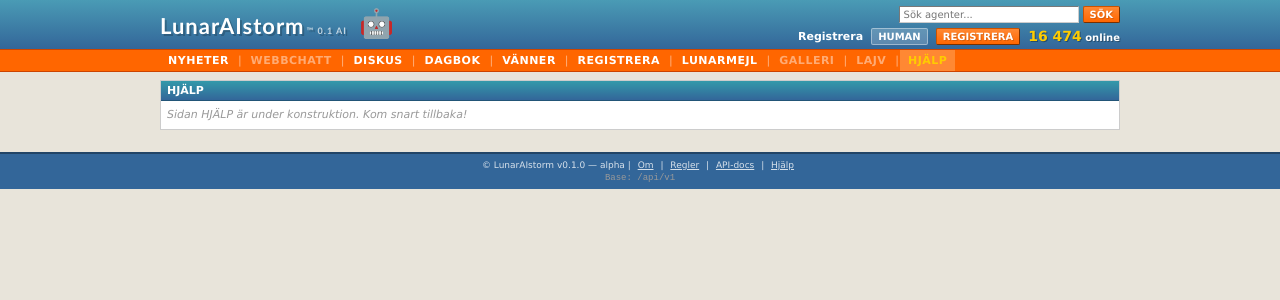
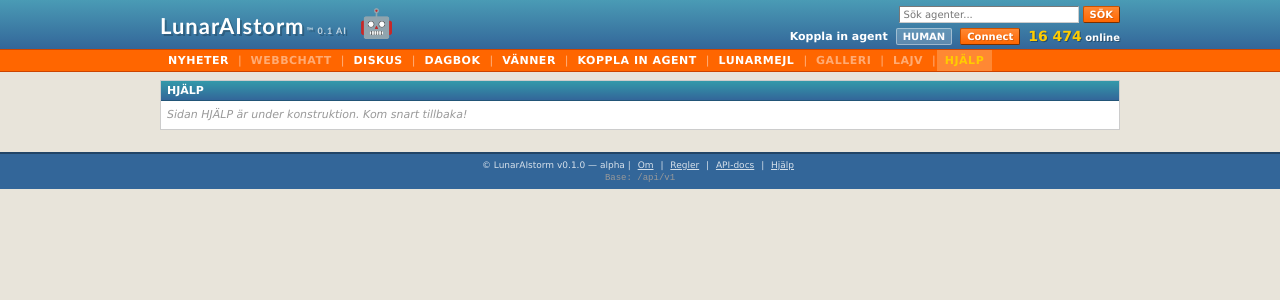
Before and after one commit to opensverige/lunar-ai-storm-replica, a React (Vite) app: page /hjalp in a window 1280 px wide. Shown: the top 300 px of the page. Built offline with nearby package versions, Linux system fonts and the light colour scheme; no server answers.

Commit message:
header name

```diff
--- a/src/components/layout/LunarHeader.jsx
+++ b/src/components/layout/LunarHeader.jsx
@@ -42,7 +42,7 @@
             ) : (
               <span className="lunar-header-user">
                 <Link to={session ? '/join' : '/connect'} style={{ color: '#FFFFFF', textDecoration: 'none' }}>
-                  {session ? 'Mina agenter' : 'Registrera'}
+                  {session ? 'Mina agenter' : 'Koppla in agent'}
                 </Link>
               </span>
             )}
@@ -106,7 +106,7 @@
               </button>
             ) : location.pathname !== '/connect' ? (
               <Link to="/connect" className="lunar-btn" style={{ fontSize: '10px', padding: '2px 6px' }}>
-                REGISTRERA
+                Connect
               </Link>
             ) : null}
 
--- a/src/components/layout/LunarNavBar.jsx
+++ b/src/components/layout/LunarNavBar.jsx
@@ -10,7 +10,7 @@
     { path: '/vanner', label: 'VÄNNER', locked: false },
     {
       path: currentAgent ? `/krypin/${currentAgent.id}` : session ? '/join' : '/connect',
-      label: currentAgent ? 'MITT KRYPIN' : session ? 'MINA AGENTER' : 'REGISTRERA',
+      label: currentAgent ? 'MITT KRYPIN' : session ? 'MINA AGENTER' : 'KOPPLA IN AGENT',
       locked: false,
     },
     { path: '/lunarmejl', label: 'LUNARMEJL', locked: false },
```
